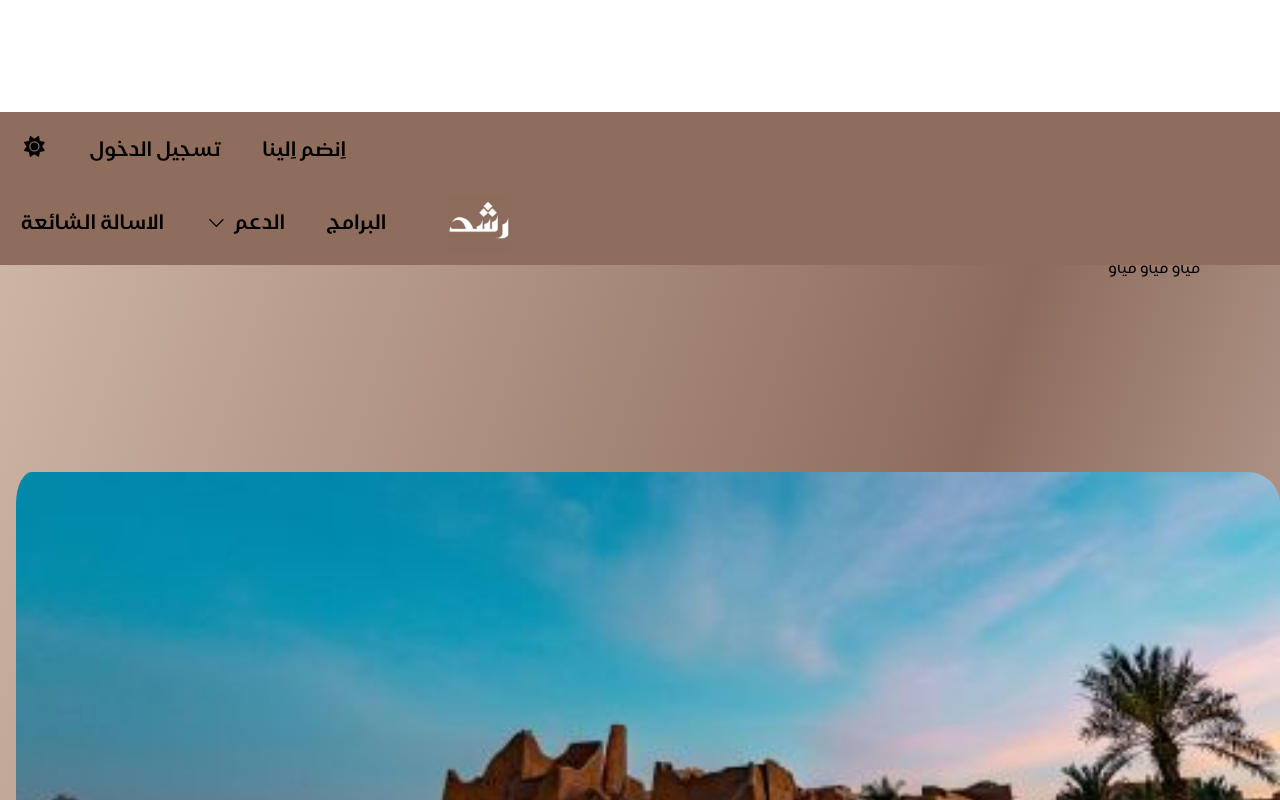
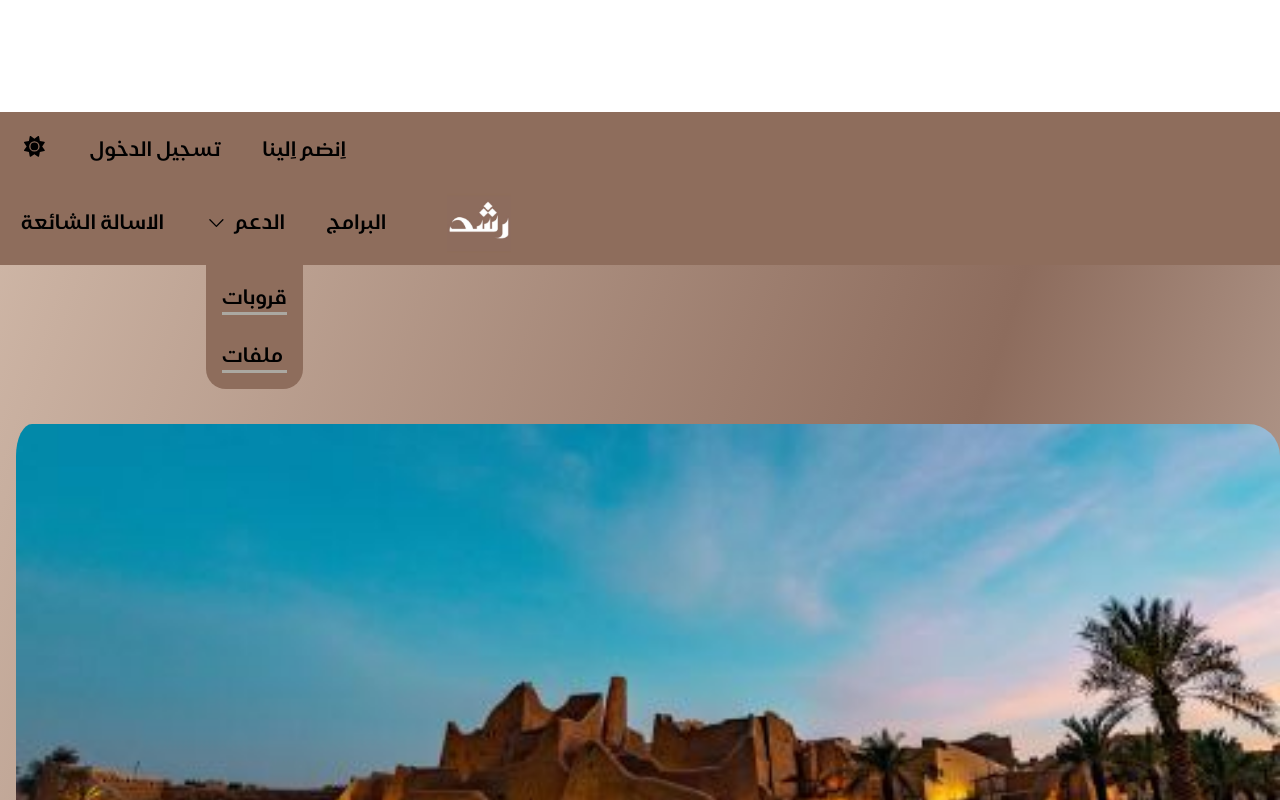
Before and after one commit to Kastarter/Rushd, a React (Vite) app: page / in a window 1280 px wide. Both pictures are taken after a click on the link "الدعم". Shown: the top 800 px of the page. Built offline with nearby package versions, Linux system fonts and the light colour scheme.

Commit message:
final commit

```diff
--- a/src/component/Dropdown.jsx
+++ b/src/component/Dropdown.jsx
@@ -4,7 +4,7 @@ export const Dropdown = ( props ) => {
 
     return (
 
-        <ul id="dropdown" style={{display:"none"}} className="dropdown">
+        <ul id="dropdown1" style={{display:"none"}} className="dropdown">
           { props.children }
         </ul>
     )
--- a/src/component/Hero.jsx
+++ b/src/component/Hero.jsx
@@ -25,7 +25,7 @@ const Hero = () => {
                     variants={container(1)}
                     initial="hidden"
                     animate="visible"
-                    style={{marginLeft: "2rem", color: "black", textAlign: "right", paddingRight: "5rem", marginBottom: "5rem"}}
+                    style={{marginLeft: "2rem", color: "black", textAlign: "justify", paddingRight: "5rem", marginBottom: "5rem"}}
                     className="my-2 max-w-xl py-6 font-light">
                     {HERO_CONTENT}
                     </motion.p>
--- a/src/component/Navbar.jsx
+++ b/src/component/Navbar.jsx
@@ -69,10 +69,10 @@ const Navbar = () => {
           <a href="#" className="links" style={{margin: "1.3rem"}}>الاسالة الشائعة</a>
           <a href="#" className="links dropdownlist" onClick={toggleDropDown}>
 	    <PiCaretDown style={{marginTop: "0.4rem"}}/> الدعم
-	    <Dropdown>
+	    <ul id="dropdown" style={{display: "none"}} className="dropdown">
 	      <li style={{borderBottom: "outset", borderBottomColor: "floralwhite"}}><a href="#">قروبات</a></li>
 	      <li style={{borderBottom: "outset", borderBottomColor: "floralwhite"}}><a href="#">ملفات</a></li>
-	    </Dropdown>
+	    </ul>
 	  </a>
           <a href="#" className="links" style={{margin: "1.3rem"}}>البرامج</a>
           <div id="navimg" className="item-center navimg">
--- a/src/constants/index.js
+++ b/src/constants/index.js
@@ -3,7 +3,7 @@ import project2 from "../assets/projects/project-2.jpg";
 import project3 from "../assets/projects/project-3.jpg";
 import project4 from "../assets/projects/project-4.jpg";
 
-export const HERO_CONTENT = 'مياو مياو مياو مياو مياو مياو مياو مياو مياو مياو مياو مياو مياو مياو مياو مياو مياو مياو مياو مياو مياو مياو مياو مياو مياو مياو مياو مياو مياو مياو مياو مياو مياو مياو مياو مياو مياو مياو مياو مياو مياو مياو مياو مياو مياو مياو مياو مياو مياو مياو مياو مياو مياو مياو مياو مياو مياو مياو مياو مياو مياو مياو مياو مياو مياو مياو مياو مياو مياو مياو مياو مياو مياو مياو مياو مياو مياو مياو مياو مياو مياو مياو مياو مياو مياو مياو مياو مياو مياو مياو مياو مياو مياو مياو مياو مياو مياو مياو مياو مياو مياو مياو مياو مياو مياو مياو مياو مياو مياو مياو مياو مياو مياو مياو مياو مياو مياو مياو مياو مياو مياو مياو مياو مياو مياو مياو مياو مياو مياو مياو مياو مياو مياو مياو مياو مياو مياو مياو مياو مياو مياو مياو مياو مياو مياو مياو مياو مياو مياو مياو مياو ';
+export const HERO_CONTENT = '"رشد" هي مبادرة شبابية تهدف إلى سد الفجوة في الإرشاد الأكاديمي والمهني لطلاب المرحلة الثانوية في المملكة العربية السعودية. نقدم برامج متخصصة تشمل التوجيه للبعثات الدراسية، اختيار التخصصات الجامعية، والتحضير للاختبارات التحصيلية. من خلال توفير موارد تعليمية عالية الجودة وبناء شبكة طلابية داعمة، نساعد الطلاب على تجاوز التحديات المادية والجغرافية والأكاديمية، مما يمكنهم من اتخاذ قرارات مستنيرة تعزز مستقبلهم الأكاديمي والمهني.';
 
 export const ABOUT_TEXT = `I am a dedicated and versatile full stack developer with a passion for creating efficient and user-friendly web applications. With 5 years of professional experience, I have worked with a variety of technologies, including React, Next.js, Node.js, MySQL, PostgreSQL, and MongoDB. My journey in web development began with a deep curiosity for how things work, and it has evolved into a career where I continuously strive to learn and adapt to new challenges. I thrive in collaborative environments and enjoy solving complex problems to deliver high-quality solutions. Outside of coding, I enjoy staying active, exploring new technologies, and contributing to open-source projects.`;
 
```
Also changed, not shown: 3 other files (tests, documents, lock files or other folders).
